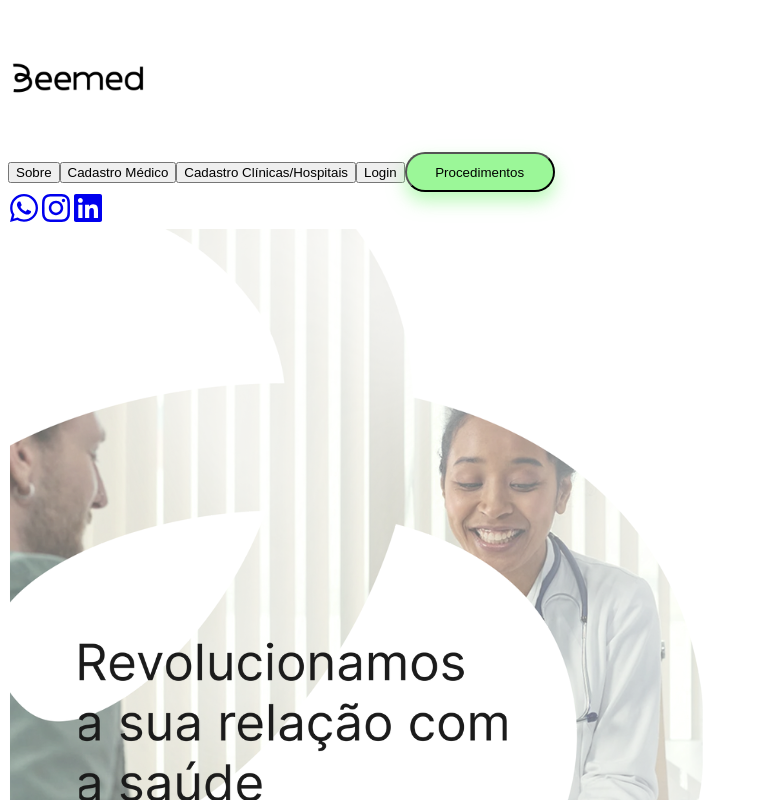
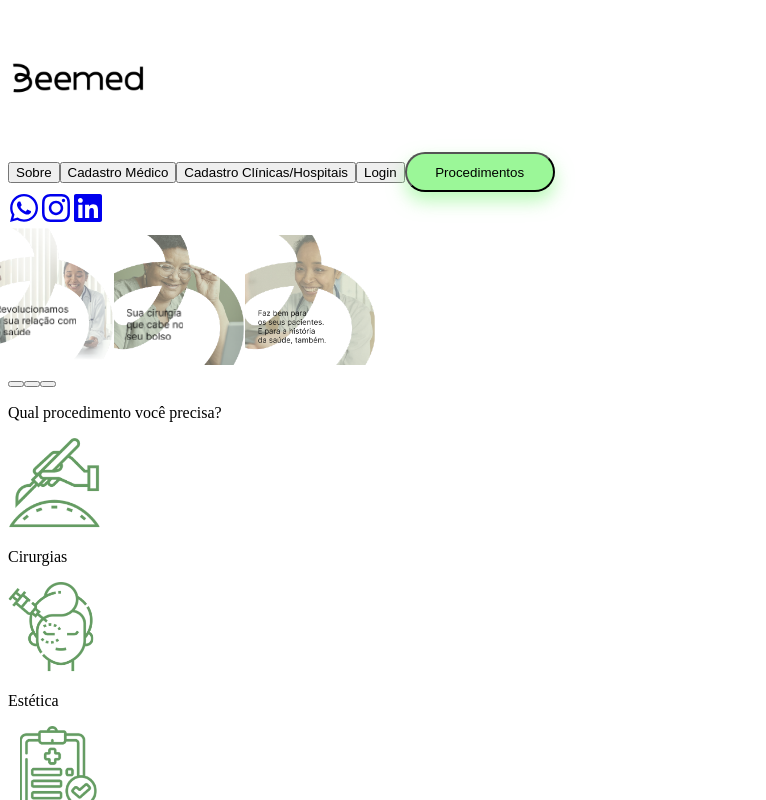
Before and after one commit to odevnicolas/beemed, a Next.js app: page /Home in a window 1280 px wide. Shown: the top 800 px of the page, without its empty margins (0-766 px from the left). Built offline with nearby package versions, Linux system fonts and the light colour scheme.

Commit message:
atualizado

```diff
--- a/package.json
+++ b/package.json
@@ -24,9 +24,13 @@
     "react-icons": "^4.10.1",
     "react-responsive-carousel": "^3.2.23",
     "react-slick": "^0.29.0",
+    "react-transition-group": "^4.4.5",
     "slick-carousel": "^1.8.1",
     "swiper": "^9.4.1",
     "tailwindcss": "3.3.2",
     "typescript": "5.1.3"
+  },
+  "devDependencies": {
+    "@types/react-transition-group": "^4.4.6"
   }
 }
--- a/src/components/AuthModal/modal.tsx
+++ b/src/components/AuthModal/modal.tsx
@@ -58,10 +58,8 @@ interface ModalProps {
     }
   },[email,name,password,login])
   return(
-    <div className='fixed inset-0 bg-black bg-opacity-50 backdrop-blur-sm  h-full w-full bg-center bg-no-repeat bg-fixed bg-cover'>
-      <div className=' w-full h-full lg:bg-opacity-50'>
-        <nav className=" px-20">
-        </nav>
+    <div className='fixed inset-0 bg-black bg-opacity-50 backdrop-blur-sm  h-full w-full bg-center bg-no-repeat bg-fixed bg-cover z-[9999px]'>
+      <div className=' w-full h-full lg:bg-opacity-50 z-50'>
         <div className="flex justify-center">
           <div className='bg-[#495748] rounded-2xl px-16 py-3 self-center mt-2 lg:w-2/5 lg:max-w-md roudend-md w-full'>
             <div className=" flex flex-col">
--- /dev/null
+++ b/src/components/Carosel/carousel.tsx
@@ -0,0 +1,58 @@
+import { useState, useEffect } from 'react';
+
+
+
+interface CarouselProps {
+  images: string[];
+  imageClassName?: string;
+  imageStyle?: React.CSSProperties;
+}
+
+const Carousel: React.FC<CarouselProps> = ({ images, imageClassName, imageStyle }) => {
+  const [currentIndex, setCurrentIndex] = useState(0);
+
+  const handleDotClick = (index: number) => {
+    setCurrentIndex(index);
+  };
+
+
+  useEffect(() => {
+    const timer = setTimeout(() => {
+      setCurrentIndex((prevIndex) => (prevIndex === images.length - 1 ? 0 : prevIndex + 1));
+    }, 5000);
+
+    return () => {
+      clearTimeout(timer);
+    };
+  }, [currentIndex, images.length]);
+
+  return (
+    <div className="relative overflow-hidden">
+      <div className="relative transition-transform duration-500 ease-in-out"
+      style={{ transform: `translateX(-${currentIndex * 2}%)` }}>
+        {images.map((image, index) => (
+        <img
+          key={index}
+          src={image}
+          alt="Carousel Image"
+          className={`mx-auto ${index === currentIndex ? '' : 'hidden'} ${imageClassName}`}
+          style={imageStyle}
+        />
+        ))}
+      </div>
+      <div className=" relative mt-1 ml-8">
+        {images.map((_, index) => (
+          <button
+            key={index}
+            className={`w-3 h-3 rounded-full mx-2 ${
+              index === currentIndex ? 'bg-[#798977]' : 'bg-white border-2 border-[#798977]'
+            }`}
+            onClick={() => handleDotClick(index)}
+          />
+        ))}
+      </div>
+    </div>
+  );
+};
+
+export default Carousel;
--- a/src/components/Header/header.tsx
+++ b/src/components/Header/header.tsx
@@ -21,7 +21,7 @@ const Header = () => {
   return (
   <Fragment>
     <Modal isOpen={isModalOpen} onClose={handleCloseModal}/>
-    <header className="flex justify-between items-center py-[1.3%] px-[2%] mt-[1.3%]">
+    <header className="flex justify-between items-center py-[1.3%] px-[2%] mt-[1.3%] z-50">
       <div className="ml-[2%]">
       <Link href="/">
         <img src="/logo.svg" alt="Logo da Empresa" width={140} height={140} />
--- a/src/components/TipoProced/proced.tsx
+++ b/src/components/TipoProced/proced.tsx
@@ -1,13 +1,23 @@
+"use client"
 import React from 'react';
 import 'tailwindcss/tailwind.css';
+import Carousel from '@/components/Carosel/carousel'
 
-
+const images = [
+  './Carrossel1.svg',
+  './Carrossel2.svg',
+  './Carrossel3.svg',
+];
 
 const TipoProced: React.FC = () => {
   return (
     <div className="float-right w-[45%] mr-8 mt-[1%] p-10">
-      <div className=" float-left  -ml-[145%] -mt-40 -z-10">
-       <img src="./Carrossel1.svg" className="object-cover" width={700} />
+      <div className=" float-left  -ml-[145%] -mt-40 -z-50">
+       <Carousel
+       images={images}
+       imageClassName="w-[700px]"
+       imageStyle={{ objectFit: 'cover' }}
+       />
       </div>
       <p className="text-center ml-[10%] text-[18px] text-ContainerFrase">Qual procedimento você precisa?</p>
       <div className="grid grid-cols-2 gap-8 mt-5">
```
Also changed, not shown: src/components/Carrossel/ImageCarousel.tsx (deleted, +0 -36 lines), public/Carrossel1.svg, 1 other file (tests, documents, lock files or other folders).
